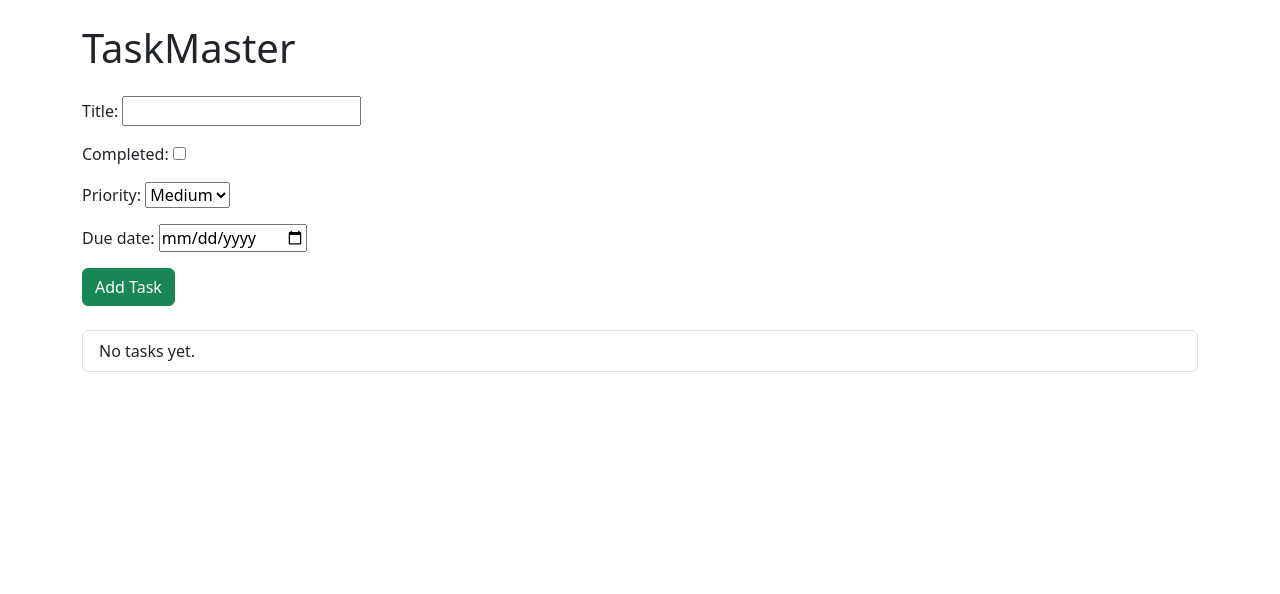
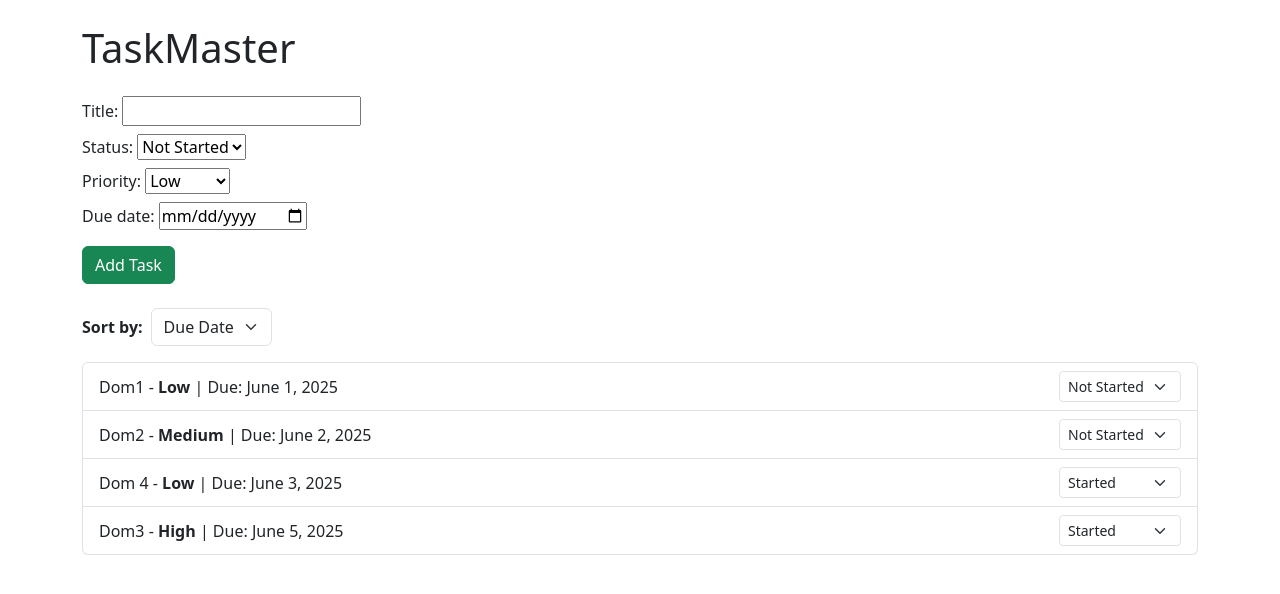
Before and after one commit to Downhilldisc643/TaskMaster, a Django app: page / in a window 1280 px wide. Shown: the top 594 px of the page. Run offline with Django 5.2, Linux system fonts and the light colour scheme; data comes from the database, SQL or seed files in the repository; data that the repository does not hold is empty.

Commit message:
Добавих dropdown menu  за промяна на status и филтриране по due date, status и priority. Освен това почистих малко останалите файлове.

```diff
--- a/tasks/forms.py
+++ b/tasks/forms.py
@@ -4,12 +4,6 @@ from .models import Task
 class TaskForm(forms.ModelForm):
     class Meta:
         model=Task
-        fields=['title', 'completed', 'priority', 'due_date']
+        fields=['title','status','priority','due_date']
         widgets={
-            'due_date':forms.DateInput(
-                attrs={
-                    'placeholder':'YYYY-MM-DD',
-                    'type':'date'
-                }
-            )
-        }
+            'due_date':forms.DateInput(attrs={'placeholder':'YYYY-MM-DD','type':'date'})}
--- a/tasks/models.py
+++ b/tasks/models.py
@@ -1,15 +1,14 @@
 from django.db import models
 
 class Task(models.Model):
-    PRIORITY_CHOICES=[
-        ('Low', 'Low'),
-        ('Medium', 'Medium'),
-        ('High', 'High'),
+    STATUS_CHOICES=[
+        ('Not Started','Not Started'),
+        ('Started','Started'),
     ]
 
     title=models.CharField(max_length=200)
-    completed=models.BooleanField(default=False)
-    priority=models.CharField(max_length=10, choices=PRIORITY_CHOICES, default='Medium')
+    status=models.CharField(max_length=20,choices=STATUS_CHOICES,default='Not Started')
+    priority=models.CharField(max_length=10,choices=[('Low','Low'),('Medium','Medium'), ('High','High')],default='Low')
     due_date=models.DateField(null=True, blank=True)
 
     def __str__(self):
--- a/tasks/templates/tasks/task_list.html
+++ b/tasks/templates/tasks/task_list.html
@@ -9,9 +9,38 @@
 
     <form method="POST" class="mb-4">
         {% csrf_token %}
-        {{ form.as_p }}
-        <button type="submit" class="btn btn-success">Add Task</button>
+
+        <div class="mb-2">
+            {{ form.title.label_tag }}
+            {{ form.title }}
+        </div>
+
+        <div class="mb-2">
+            {{ form.status.label_tag }}
+            {{ form.status }}
+        </div>
+
+        <div class="mb-2">
+            {{ form.priority.label_tag }}
+            {{ form.priority }}
+        </div>
+
+        <div class="mb-2">
+            {{ form.due_date.label_tag }}
+            {{ form.due_date }}
+        </div>
+
+        <button type="submit" class="btn btn-success mt-2">Add Task</button>
     </form>
+
+<form method="GET" class="mb-3 d-flex align-items-center">
+    <label for="sort_by" class="me-2 fw-bold">Sort by:</label>
+    <select name="sort_by" id="sort_by" onchange="this.form.submit()" class="form-select w-auto">
+        <option value="priority" {% if sort_by == "priority" %}selected{% endif %}>Priority</option>
+        <option value="due_date" {% if sort_by == "due_date" %}selected{% endif %}>Due Date</option>
+        <option value="status" {% if sort_by == "status" %}selected{% endif %}>Status</option>
+    </select>
+</form>
 
     <ul class="list-group">
         {% for task in tasks %}
@@ -20,14 +49,14 @@
                     {{ task.title }} - <strong>{{ task.priority }}</strong>
                     {% if task.due_date %} | Due: {{ task.due_date }} {% endif %}
                 </span>
-                <span>
-                    {% if task.completed %}
-                        <span class="text-success">Completed</span>
-                    {% else %}
-                        <span class="text-warning">Not Completed</span>
-                    {% endif %}
-                <a href="{% url 'delete-task' task.id %}" class="btn btn-sm btn-outline-danger ms-3">Delete</a>
-                </span>
+                <form method="POST" action="{% url 'update-status' task.id %}" class="d-inline">
+                    {% csrf_token %}
+                    <select name="status" onchange="this.form.submit()" class="form-select form-select-sm d-inline w-auto">
+                        <option value="Not Started" {% if task.status == "Not Started" %}selected{% endif %}>Not Started</option>
+                        <option value="Started" {% if task.status == "Started" %}selected{% endif %}>Started</option>
+                        <option value="Completed" {% if task.status == "Completed" %}selected{% endif %}>Completed</option>
+                    </select>
+                </form>
             </li>
         {% empty %}
             <li class="list-group-item">No tasks yet.</li>
--- a/tasks/urls.py
+++ b/tasks/urls.py
@@ -4,4 +4,5 @@ from . import views
 urlpatterns=[
     path('', views.task_list, name='task-list'),
     path('delete/<int:pk>/', views.delete_task, name='delete-task'),
+    path('update-status/<int:pk>/', views.update_status, name='update-status'),
 ]
--- a/tasks/views.py
+++ b/tasks/views.py
@@ -1,21 +1,55 @@
 from django.shortcuts import render, redirect, get_object_or_404
+from django.db.models import Case, When, Value, IntegerField
 from .models import Task
 from .forms import TaskForm
 
 def task_list(request):
-    tasks=Task.objects.all().order_by('-priority', 'due_date')
+    sort_by=request.GET.get('sort_by', 'due_date')
+    tasks=Task.objects.all()
+    if sort_by=='priority':
+        tasks=tasks.annotate(
+            priority_order=Case(
+                When(priority='Low', then=Value(1)),
+                When(priority='Medium', then=Value(2)),
+                When(priority='High', then=Value(3)),
+                output_field=IntegerField()
+            )
+        ).order_by('priority_order')
+    elif sort_by=='status':
+        tasks=tasks.order_by('status')
+    else:
+        tasks=tasks.order_by('due_date')
     form=TaskForm()
-
     if request.method=='POST':
         form=TaskForm(request.POST)
         if form.is_valid():
-            form.save()
-            return redirect('/')
-
-    context={'tasks': tasks, 'form': form}
+            status=form.cleaned_data['status']
+            if status=='Completed':
+                return redirect('/')
+            else:
+                form.save()
+                return redirect('/')
+    context={
+        'tasks': tasks,
+        'form': form,
+        'sort_by': sort_by
+    }
     return render(request, 'tasks/task_list.html', context)
 
 def delete_task(request, pk):
-    task = get_object_or_404(Task, pk=pk)
+    task=get_object_or_404(Task, pk=pk)
     task.delete()
     return redirect('/')
+
+def update_status(request, pk):
+    task=get_object_or_404(Task, pk=pk)
+    new_status=request.POST.get('status')
+
+    if new_status in ['Not Started', 'Started', 'Completed']:
+        if new_status=='Completed':
+            task.delete()
+        else:
+            task.status=new_status
+            task.save()
+
+    return redirect('/')
```
Also changed, not shown: db.sqlite3, tasks/migrations/0001_initial.py, tasks/migrations/0002_alter_task_priority.py (added), tasks/migrations/0003_alter_task_status.py (added).
